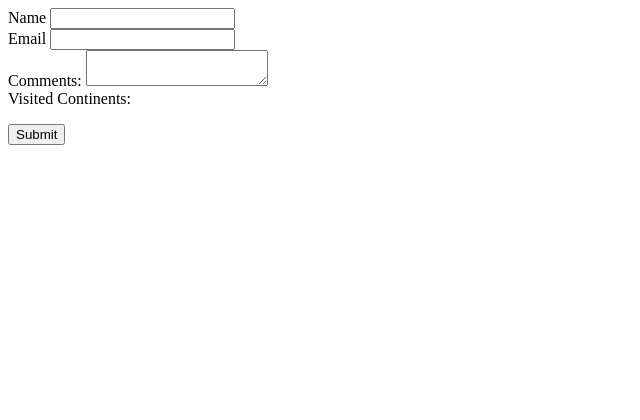
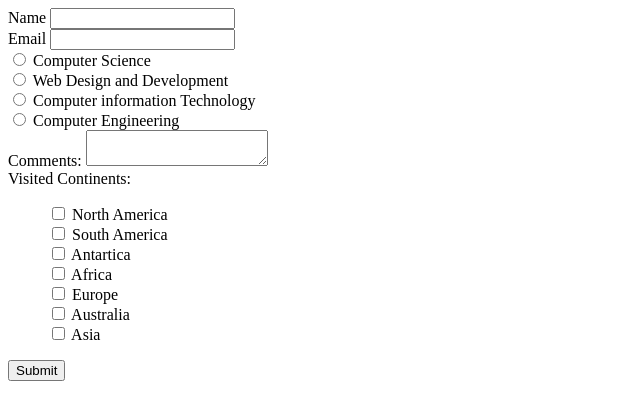
Before and after one commit to brajdic/CS313, a PHP site: page /assignments/03_Teach/index.php in a window 1280 px wide. Shown: the top 420 px of the page, without its empty margins (0-640 px from the left). Run offline with PHP 8.4, Linux system fonts and the light colour scheme; data that the repository does not hold is empty.

Commit message:
fixed some bugs

```diff
--- a/assignments/03_Teach/_data.php
+++ b/assignments/03_Teach/_data.php
@@ -0,0 +1,16 @@
+<?php
+$continents = [
+    'na' => 'North America'
+    ,'sa' => 'South America'
+    ,'ant' => 'Antartica'
+    ,'af' => 'Africa'
+    ,'eu' => 'Europe'
+    ,'aus' => 'Australia'
+    ,'as' => 'Asia'
+];
+$majors = [
+    'CS' => 'Computer Science',
+    'WDD' => 'Web Design and Development',
+    'CIT' => 'Computer information Technology',
+    'CE' => 'Computer Engineering'
+];
--- a/view/assignments.php
+++ b/view/assignments.php
@@ -4,7 +4,7 @@
 <li>
 <?
 $assignments = scandir(.);
-foreach($assignment as $assignments) :?>
-<a href="<?php echo($assignment)?>"></a>
+foreach($assignments as $assignment) :?>
+hello<a href="<?php echo($assignment)?>"></a>
 <?php endforeach; ?>
 </li>
```
